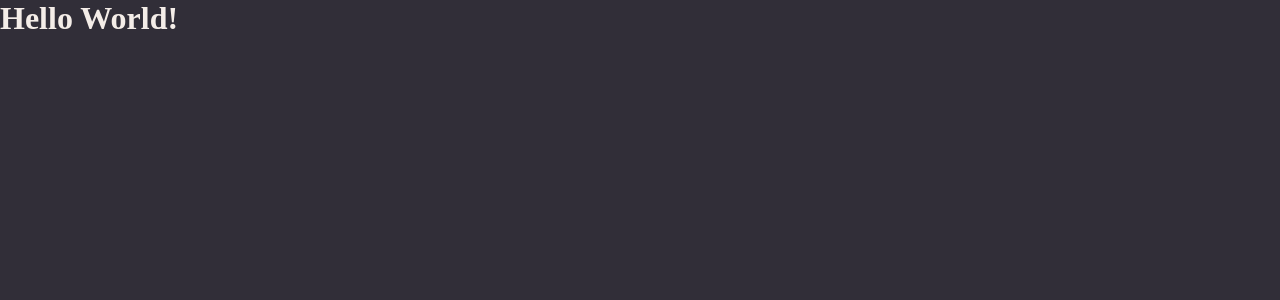
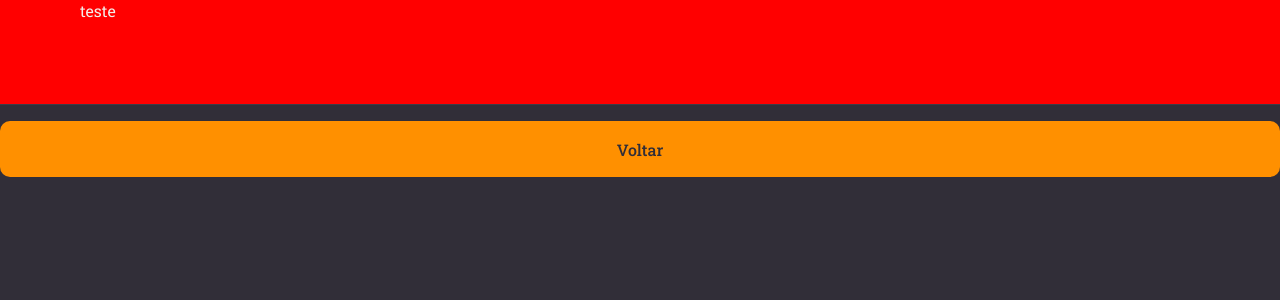
Before and after one commit to eduardoB7/react-notes, a React (Vite) app: page / in a window 1280 px wide. Shown: the top 300 px of the page. Built offline with nearby package versions, Linux system fonts and the light colour scheme.

Commit message:
update componentes

```diff
--- a/index.html
+++ b/index.html
@@ -1,6 +1,12 @@
 <!DOCTYPE html>
 <html lang="en">
   <head>
+    <link rel="preconnect" href="https://fonts.googleapis.com" />
+    <link rel="preconnect" href="https://fonts.gstatic.com" crossorigin />
+    <link
+      href="https://fonts.googleapis.com/css2?family=Roboto+Slab:wght@400;500;700&display=swap"
+      rel="stylesheet"
+    />
     <meta charset="UTF-8" />
     <meta name="viewport" content="width=device-width, initial-scale=1.0" />
     <title>Rocketnotes</title>
--- /dev/null
+++ b/src/components/Button/index.jsx
@@ -0,0 +1,9 @@
+import { Container } from "./style";
+
+export function Button({ textContent, loading = false, ...rest }) {
+  return (
+    <Container type="button" disabled={loading} {...rest}>
+      {loading ? "Carregando" : textContent}
+    </Container>
+  );
+}
--- /dev/null
+++ b/src/components/Button/style.js
@@ -0,0 +1,18 @@
+import styled from "styled-components";
+
+export const Container = styled.button`
+  width: 100%;
+  background-color: ${({ theme }) => theme.COLORS.ORANGE};
+  color: ${({ theme }) => theme.COLORS.BACKGROUND_800};
+
+  height: 56px;
+  border: 0;
+  padding: 0 16px;
+  margin-top: 16px;
+  border-radius: 10px;
+  font-weight: 500;
+
+  &:disabled {
+    opacity: 0.5;
+  }
+`;
--- /dev/null
+++ b/src/components/Header/index.jsx
@@ -0,0 +1,5 @@
+import { Container } from "./style";
+
+export function Header() {
+  return <Container>teste</Container>;
+}
--- /dev/null
+++ b/src/components/Header/style.js
@@ -0,0 +1,18 @@
+import styled from "styled-components";
+
+export const Container = styled.header`
+  grid-area: header;
+
+  height: 105px;
+  width: 100%;
+
+  border-bottom-width: 1px;
+  border-bottom-style: solid;
+  border-bottom-color: ${({ theme }) => theme.COLORS.BACKGROUND_700};
+
+  display: flex;
+  justify-content: space-between;
+  padding: 0 80px;
+
+  background-color: red;
+`;
--- a/src/pages/Datails/index.jsx
+++ b/src/pages/Datails/index.jsx
@@ -1,9 +1,12 @@
+import { Button } from "../../components/Button";
+import { Header } from "../../components/Header";
 import { Container } from "./styles";
 
 export function Datails() {
   return (
     <Container>
-      <h1>Hello World!</h1>
+      <Header />
+      <Button textContent={"Voltar"} />
     </Container>
   );
 }
--- a/src/styles/global.js
+++ b/src/styles/global.js
@@ -10,6 +10,14 @@ export default createGlobalStyle`
 body{
   background-color: ${({ theme }) => theme.COLORS.BACKGROUND_800};
   color: ${({ theme }) => theme.COLORS.WHITE};
+
+  -webkit-font-smoothing: antialiased
+}
+
+body, input, button, textarea{
+  font-family: 'Roboto Slab', serif;
+  font-size: 16px;
+  outline: none;
 }
 
 a{
```
